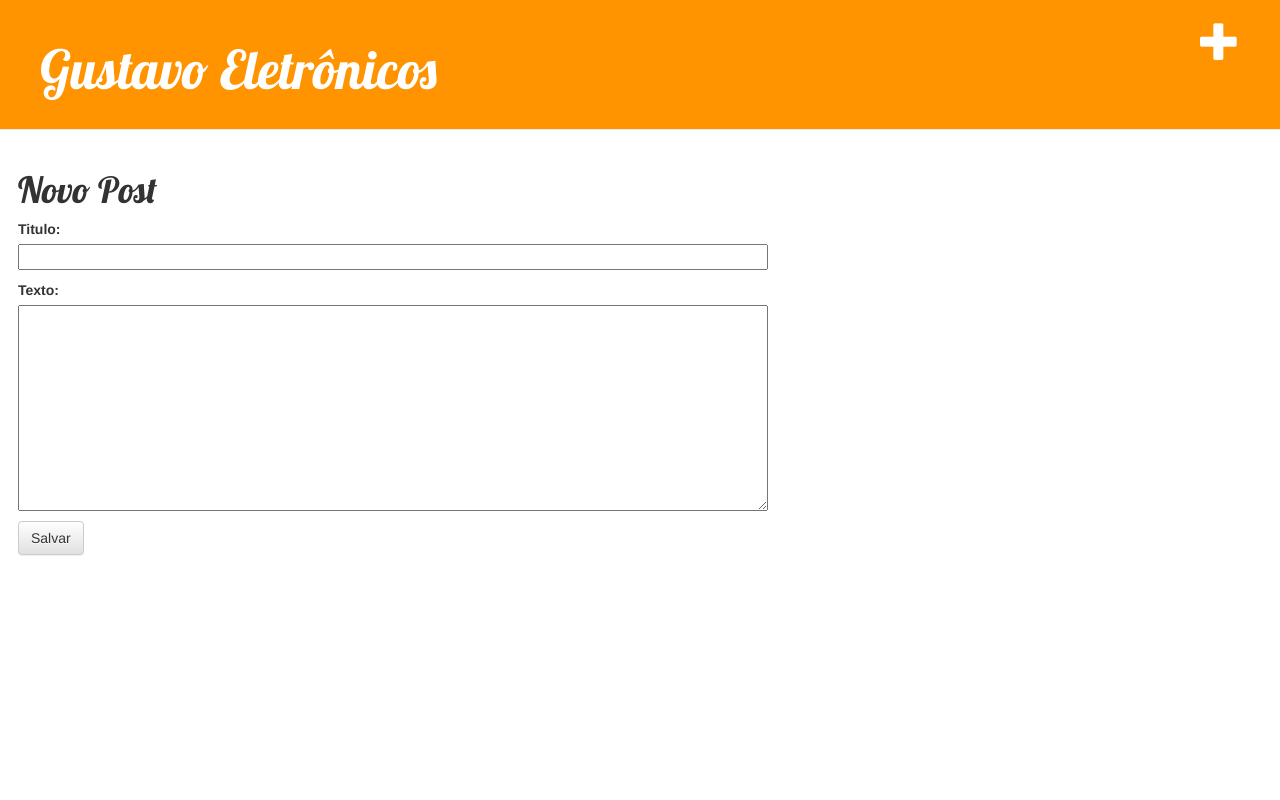
After one commit to AzuosOvatsug/Conhecimento, a Django app: page /post/new/ in a window 1280 px wide. The commit adds this page. Run offline with Django 3.2, Linux system fonts and the light colour scheme; some libraries are stand-ins or nearby versions.

Commit message:
Views Inseridas, HTML atualizado, Metodo POST adicionado

```diff
--- /dev/null
+++ b/web/forms.py
@@ -0,0 +1,7 @@
+from django import forms
+from .models import Post
+
+class PostForm(forms.ModelForm):
+    class Meta:
+        model = Post
+        fields = ('titulo', 'texto',)
--- a/web/static/css/web.css
+++ b/web/static/css/web.css
@@ -0,0 +1,53 @@
+h1 a {
+    color: #FCA205;
+    font-family: 'Lobster';
+}
+
+
+.page-header {
+    background-color: #ff9400;
+    margin-top: 0;
+    padding: 20px 20px 20px 40px;
+}
+
+.page-header h1, .page-header h1 a, .page-header h1 a:visited, .page-header h1 a:active {
+    color: #ffffff;
+    font-size: 40pt;
+    text-decoration: none;
+}
+
+.content {
+    margin-left: 3px;
+}
+
+h1, h2, h3, h4 {
+    font-family: 'Lobster', cursive;
+}
+
+.date {
+    float: center;
+    color: #828282;
+}
+
+.save {
+    float: left;
+}
+
+.post-form textarea, .post-form input {
+    width: 100%;
+}
+
+.top-menu, .top-menu:hover, .top-menu:visited {
+    color: #ffffff;
+    float: right;
+    font-size: 30pt;
+    margin-right: 20px;
+}
+
+.post {
+    margin-bottom: 100px;
+}
+
+.post h1 a, .post h1 a:visited {
+    color: #000000;
+}
--- /dev/null
+++ b/web/templates/web/base.html
@@ -0,0 +1,24 @@
+{% load staticfiles %}
+<html>
+    <head>
+        <title>Site do Gustavo</title>
+        <link rel="stylesheet" href="//maxcdn.bootstrapcdn.com/bootstrap/3.2.0/css/bootstrap.min.css">
+        <link rel="stylesheet" href="//maxcdn.bootstrapcdn.com/bootstrap/3.2.0/css/bootstrap-theme.min.css">
+        <link href="https://fonts.googleapis.com/css?family=Lobster&subset=latin,latin-ext" rel="stylesheet" type="text/css">
+        <link rel="stylesheet" href="{% static 'css/web.css' %}">
+    </head>
+    <body>
+      <div class="page-header">
+      <a href="{% url 'web.views.post_new' %}" class="top-menu"><span class="glyphicon glyphicon-plus"></span></a>
+      <h1><a href="/">Gustavo Eletrônicos</a></h1>
+      </div>
+      <div class="content container">
+        <div class="row">
+          <div class="col-md-8">
+            {% block content %}
+            {% endblock %}
+          </div>
+        </div>
+      </div>
+    </body>
+</html>
--- /dev/null
+++ b/web/templates/web/post_edit.html
@@ -0,0 +1,9 @@
+{% extends 'web/base.html' %}
+
+{% block content %}
+    <h1>Novo Post</h1>
+    <form method="POST" class="post-form">{% csrf_token %}
+        {{ form.as_p }}
+        <button type="submit" class="save btn btn-default">Salvar</button>
+    </form>
+{% endblock %}
--- a/web/urls.py
+++ b/web/urls.py
@@ -3,4 +3,7 @@ from . import views
 
 urlpatterns = [
     url(r'^$', views.post_list),
+    url(r'^post/(?P<pk>[0-9]+)/$', views.post_detail),
+    url(r'^post/new/$', views.post_new, name='post_new'),
+    url(r'^post/(?P<pk>[0-9]+)/edit/$', views.post_edit, name='post_edit'),
 ]
--- a/web/views.py
+++ b/web/views.py
@@ -1,7 +1,39 @@
-from django.shortcuts import render
+from django.shortcuts import render, get_object_or_404, redirect
 from .models import Post
 from django.utils import timezone
+from .forms import PostForm
 
 def post_list(request):
     posts = Post.objects.filter(data_publicacao__lte=timezone.now()).order_by('data_publicacao')
     return render(request, 'web/post_list.html', {'posts': posts})
+
+def post_detail(request, pk):
+    post = get_object_or_404(Post, pk=pk)
+    return render(request, 'web/post_detail.html', {'post': post})
+
+def post_new(request):
+    if request.method == "POST":
+        form = PostForm(request.POST)
+        if form.is_valid():
+            post = form.save(commit=False)
+            post.autor = request.user
+            post.data_publicacao = timezone.now()
+            post.save()
+            return redirect('post_detail', pk=post.pk)
+    else:
+        form = PostForm()
+    return render(request, 'web/post_edit.html', {'form': form})
+
+def post_edit(request, pk):
+    post = get_object_or_404(Post, pk=pk)
+    if request.method == "POST":
+        form = PostForm(request.POST, instance=post)
+        if form.is_valid():
+            post = form.save(commit=False)
+            post.autor = request.user
+            post.data_publicacao = timezone.now()
+            post.save()
+            return redirect('post_detail', pk=post.pk)
+    else:
+        form = PostForm(instance=post)
+    return render(request, 'web/post_edit.html', {'form': form})
```
Also changed, not shown: web/templates/web/post_detail.html (added, +15 -0 lines), web/templates/web/post_list.html (+5 -21 lines), db.sqlite3.
